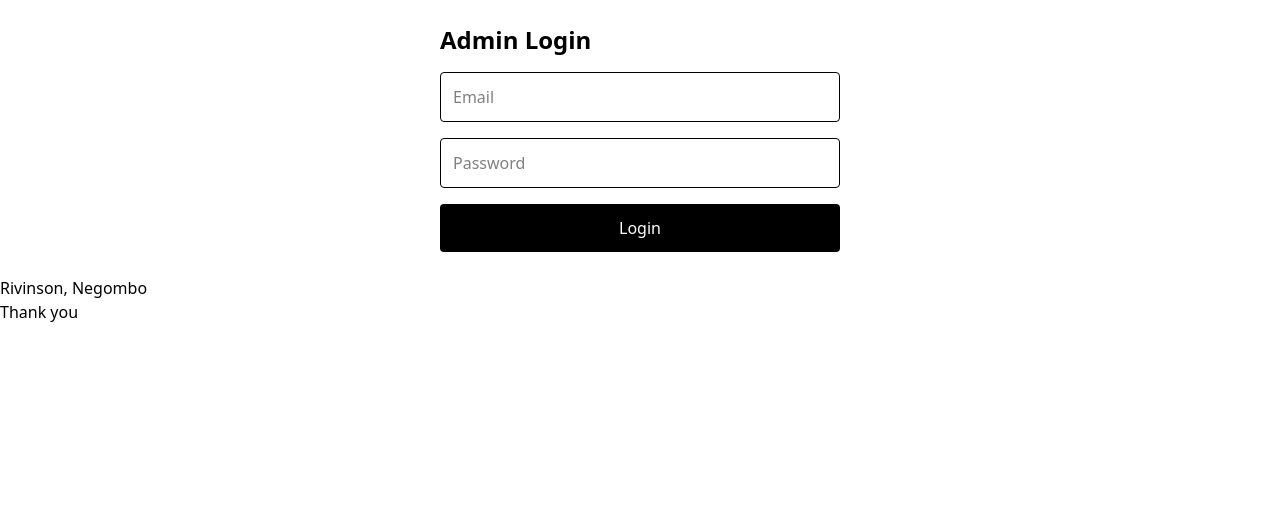
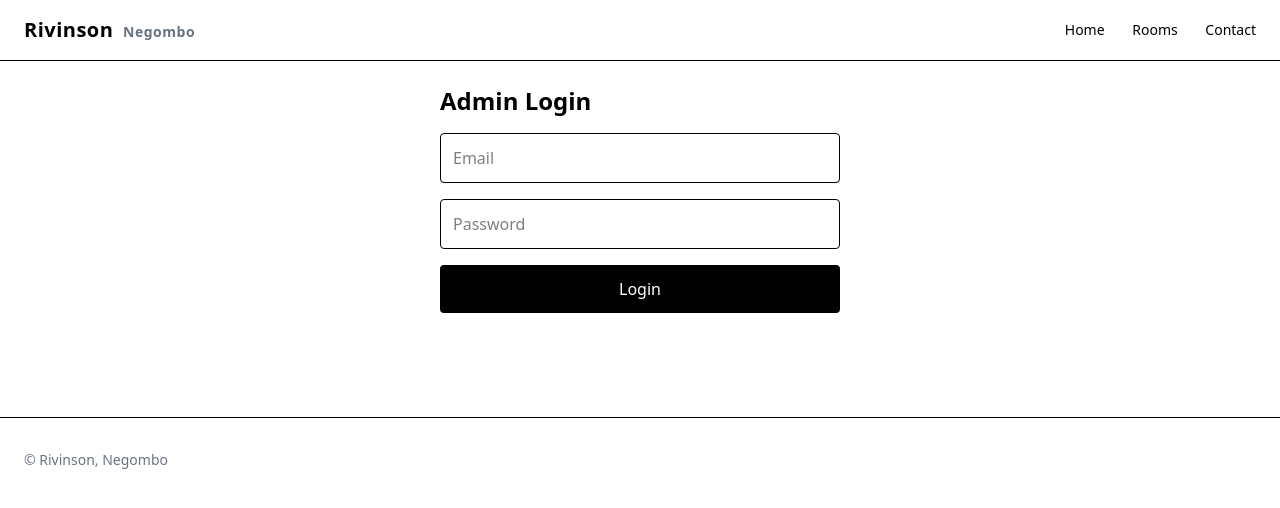
Before and after one commit to thebooleanguy/rivinson-hotel-lk, a SvelteKit app: page /admin/login in a window 1280 px wide. Shown: the top 508 px of the page. Built offline with nearby package versions, Linux system fonts and the light colour scheme; no server answers.

Commit message:
Fix layout structure

```diff
--- a/src/routes/+layout.svelte
+++ b/src/routes/+layout.svelte
@@ -1,13 +1,29 @@
 <script lang="ts">
 	import "../app.css";
-
 	let { children } = $props();
 </script>
 
-{@render children()}
+<header class="border-b">
+	<div class="max-w-7xl mx-auto px-6 py-4 flex items-center justify-between">
+		<h1 class="text-xl font-semibold tracking-wide">
+			Rivinson
+			<span class="text-sm text-gray-500 ml-1">Negombo</span>
+		</h1>
 
-<header>Rivinson, Negombo</header>
+		<nav class="space-x-6 text-sm">
+			<a href="/" class="hover:underline">Home</a>
+			<a href="/rooms" class="hover:underline">Rooms</a>
+			<a href="#contact" class="hover:underline">Contact</a>
+		</nav>
+	</div>
+</header>
 
-<nav></nav>
+<main>
+	{@render children()}
+</main>
 
-<footer>Thank you</footer>
+<footer class="border-t mt-20">
+	<div class="max-w-7xl mx-auto px-6 py-8 text-sm text-gray-500">
+		<p>© Rivinson, Negombo</p>
+	</div>
+</footer>
```
